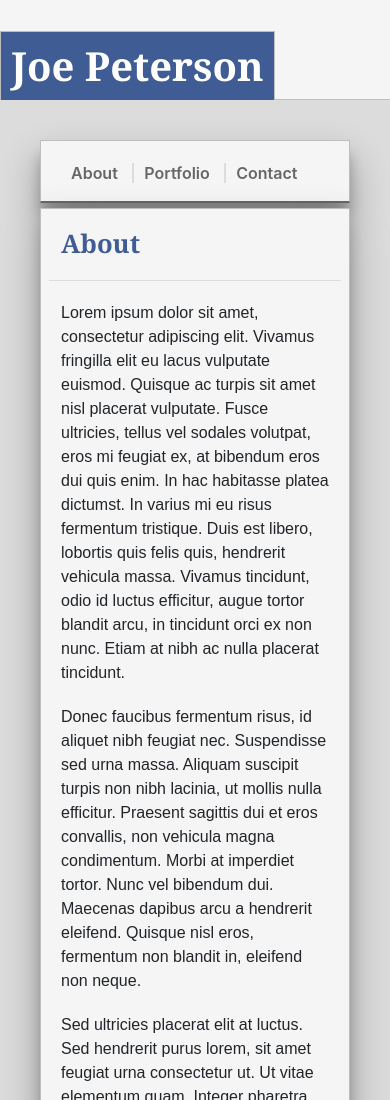
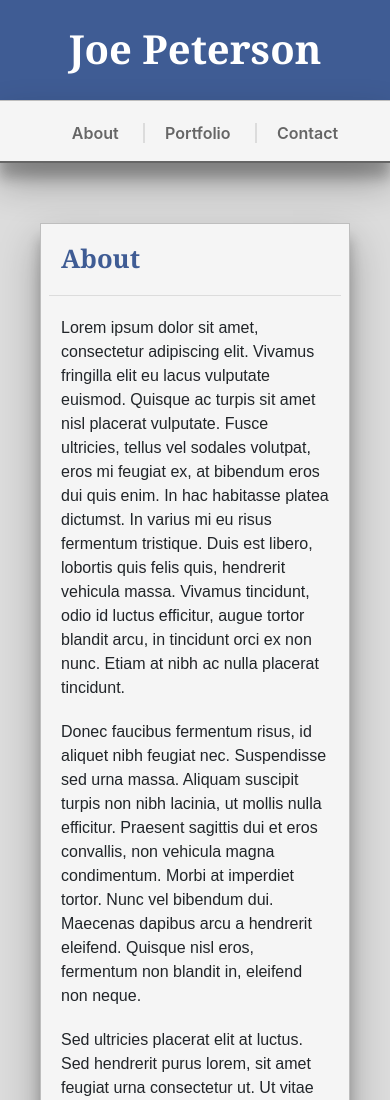
Before and after one commit to petejos80/responsive-portfolio, a plain HTML site: page index.html in a window 390 px wide. Shown: the top 1100 px of the page. Drawn offline with nearby package versions, Linux system fonts and the light colour scheme.

Commit message:
Fixed mobile menu settings

```diff
--- a/assets/css/style.css
+++ b/assets/css/style.css
@@ -116,13 +116,13 @@ ul li {
 	border: 1px solid #BEBEBE;
 	box-shadow: 0 19px 38px rgba(0, 0, 0, 0.30), 0 15px 12px rgba(0, 0, 0, 0.22);
 	background-color: #F5F5F5 !important;
+	margin-bottom: 60px;
 
 }
 
 .column1 {
 	width: 650px;
 	padding-bottom: 20px;
-	margin-bottom: 60px;
 }
 
 
@@ -130,7 +130,6 @@ ul li {
 	width: 270px;
 	margin-left: 40px;
 	height: 200px;
-	margin-bottom: 60px;
 }
 
 
@@ -140,15 +139,17 @@ ul li {
     padding-top: 0px;
 	padding-left: 0px;
 	padding-right: 0px;
-    margin-right: 40px;
-	margin-left: 40px;
-	margin-bottom: 5px;
+    margin-right: 0px;
+	margin-left: 0px;
 	border-bottom: 2px solid #666;
+	border-right: none;
+	border-left: none;
 }
 
 .column3 ul {
-	float: left;
+	float: none;
 	padding-left: 20px;
+	text-align: center;
 }
 
 .row {
@@ -305,3 +306,26 @@ form labe [type=text] {
 		display: none;
 	}
 }
+
+@media only screen and (max-width: 640px) {
+	.main-container {
+		padding-top: 0px;
+	}
+	header {
+		background-color: #3f5c94;
+		border-bottom: none;
+	}
+	.headerh1 {
+		border: none;
+		float: none;
+		text-align: center;
+		padding-top: 25px;
+	}
+	.header-container {
+		padding-top: 0px;
+	}
+	nav a {
+		padding-left: 20px;
+		padding-right: 20px;
+	}
+}
```
